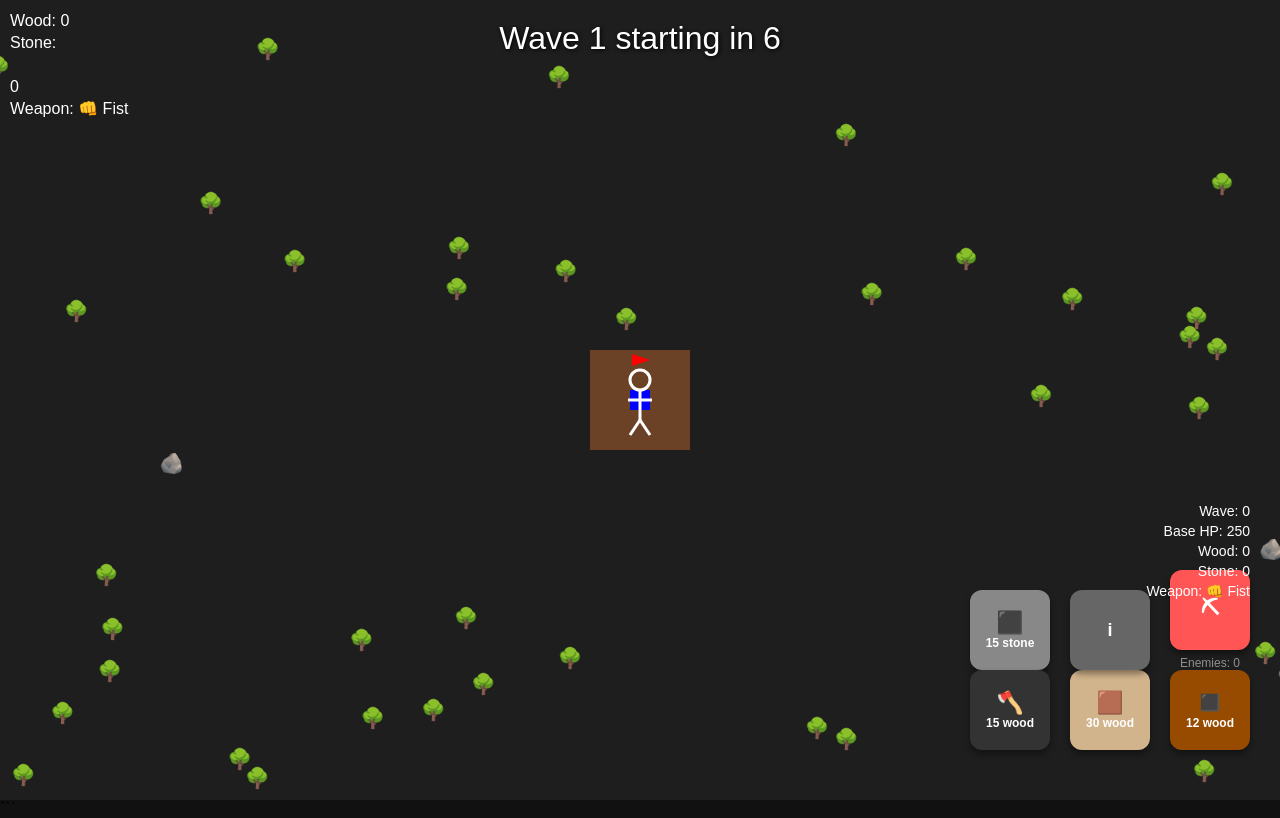
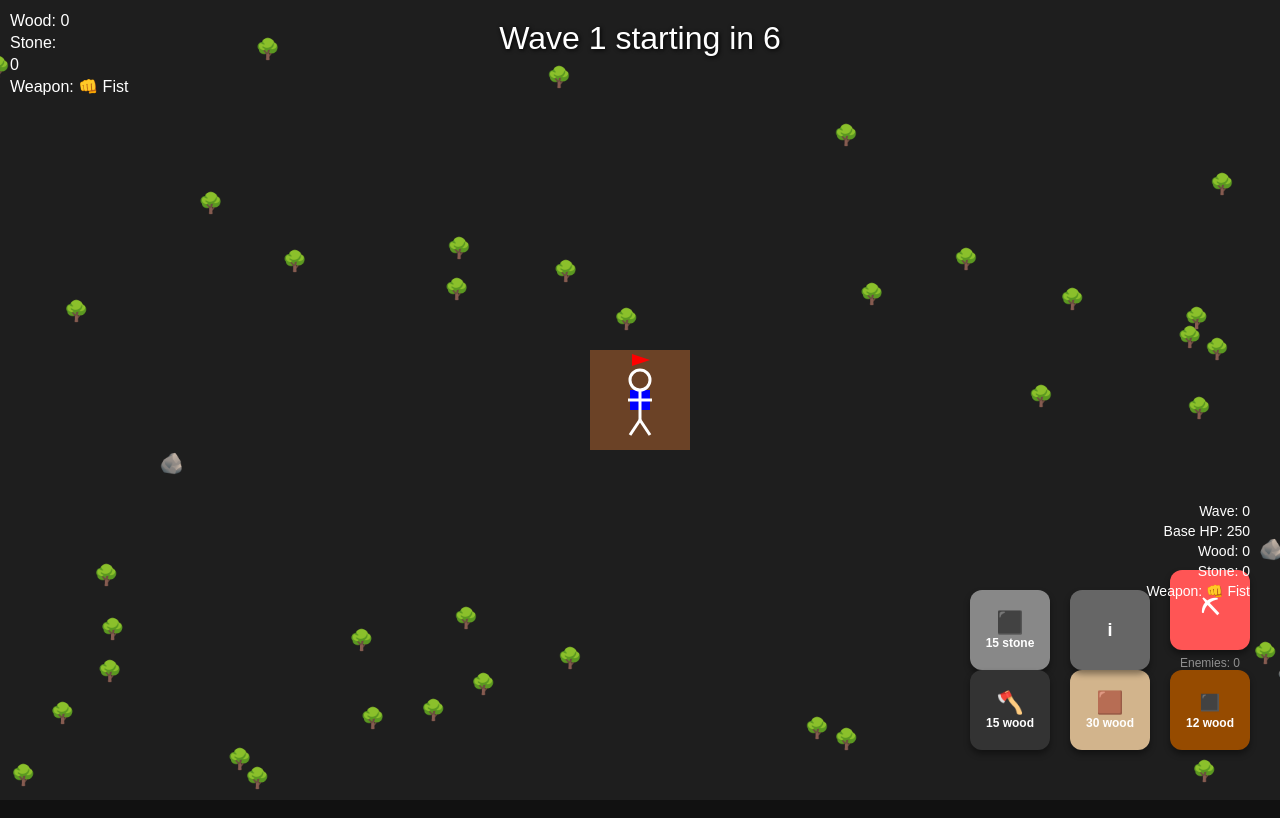
Before and after one commit to VewertyPloik/This-is-War-, a plain HTML site: page index.html in a window 1280 px wide. Drawn offline with Linux system fonts and the light colour scheme.

Commit message:
Update index.html

````diff
--- a/index.html
+++ b/index.html
@@ -105,8 +105,12 @@ const topLeftInfo=document.getElementById("topLeftInfo");
 
 const instrBtn=document.getElementById("instrBtn");
 const instrPopup=document.getElementById("instrPopup");
-instrBtn.addEventListener("click",()=>instrPopup.style.display="flex");
-instrPopup.addEventListener("click",(e)=>{if(e.target===instrPopup) instrPopup.style.display="none";});
+const instrContent=document.getElementById("instrContent");
+
+// Fixed instructions popup
+instrBtn.addEventListener("click", (e) => { e.stopPropagation(); instrPopup.style.display="flex"; });
+instrPopup.addEventListener("click", (e) => { if(e.target === instrPopup) instrPopup.style.display="none"; });
+instrContent.addEventListener("click", (e) => e.stopPropagation());
 
 let joyX=0,joyY=0,activeTouchId=null,touchStart=null;
 let mouseDown=false;
@@ -239,16 +243,11 @@ function loop(){
   // Enemies as stickmen
   enemies.forEach(en=>{
     ctx.strokeStyle="red"; ctx.lineWidth=3;
-    // Head
     ctx.beginPath(); ctx.arc(en.x,en.y-20,10,0,Math.PI*2); ctx.stroke();
-    // Body
     ctx.beginPath(); ctx.moveTo(en.x,en.y-10); ctx.lineTo(en.x,en.y+10); ctx.stroke();
-    // Arms
     ctx.beginPath(); ctx.moveTo(en.x-10,en.y); ctx.lineTo(en.x+10,en.y); ctx.stroke();
-    // Legs
     ctx.beginPath(); ctx.moveTo(en.x,en.y+10); ctx.lineTo(en.x-10,en.y+25); ctx.stroke();
     ctx.beginPath(); ctx.moveTo(en.x,en.y+10); ctx.lineTo(en.x+10,en.y+25); ctx.stroke();
-    // Health bar
     ctx.fillStyle="black"; ctx.fillRect(en.x-20,en.y-35,40,5);
     ctx.fillStyle="lime"; ctx.fillRect(en.x-20,en.y-35,(en.hp/en.maxHp)*40,5);
   });
@@ -276,11 +275,10 @@ function loop(){
   woodInfo.innerText=`Wood: ${wood}`;
   stoneInfoBR.innerText=`Stone: ${stone}`;
   weaponInfo.innerText=`Weapon: ${player.hasAxe?"🪓 Axe":"👊 Fist"}`;
-  topLeftInfo.innerText=`Wood: ${wood}\nStone:
-
-${stone}\nWeapon: ${player.hasAxe?"🪓 Axe":"👊 Fist"}`;
+  topLeftInfo.innerText=`Wood: ${wood}\nStone:\n${stone}\nWeapon: ${player.hasAxe?"🪓 Axe":"👊 Fist"}`;
 }
 loop();
 function flagLost(){ gameOver=true; alert("Base destroyed – Game Over! Wave: "+wave); }
 </script>
-</body> </html> ```
+</body>
+</html>
````
